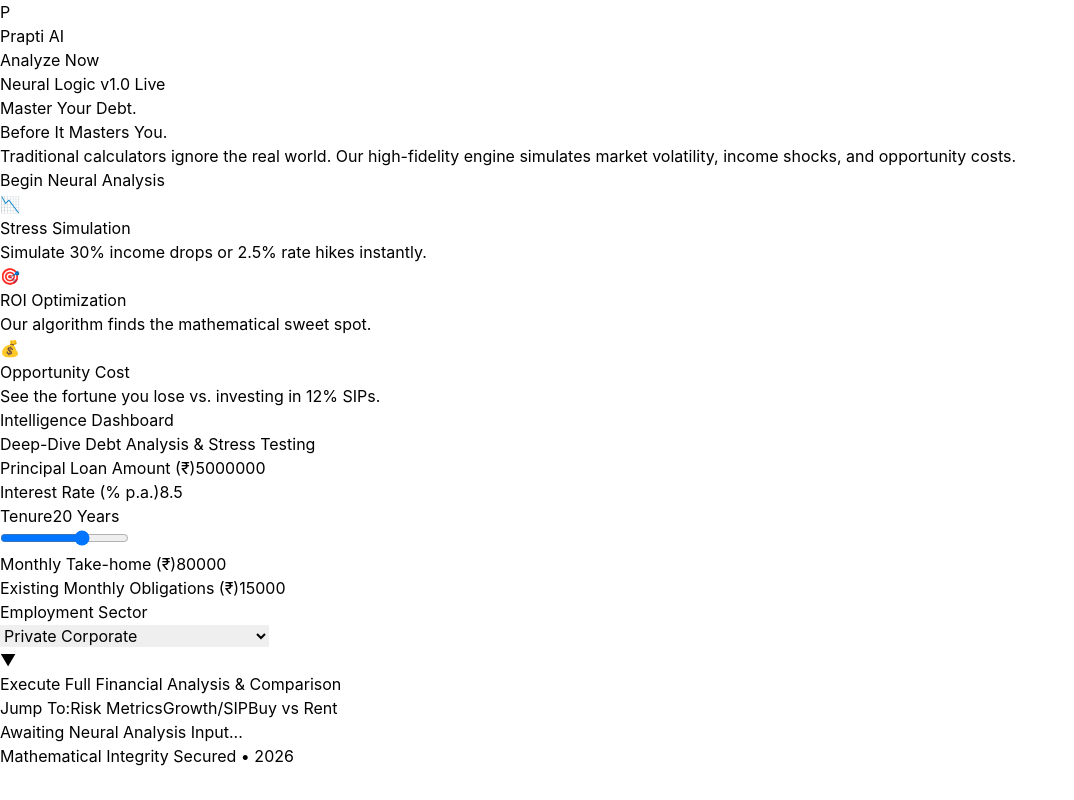
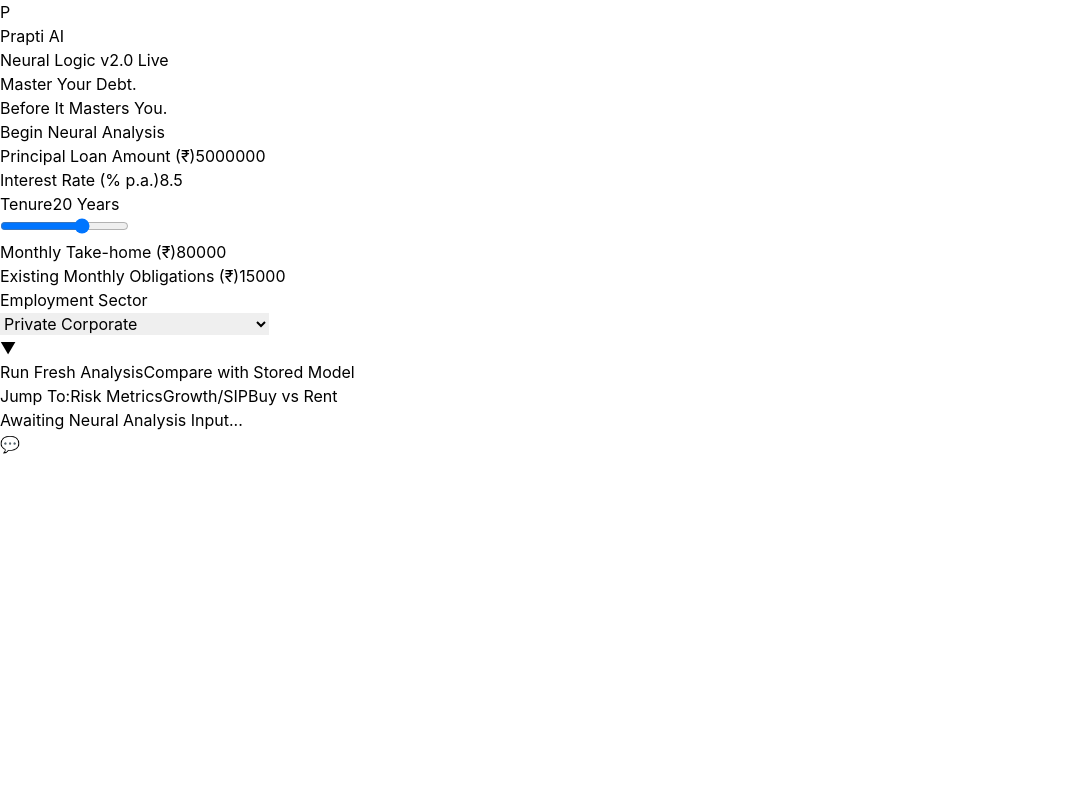
Before and after one commit to KanishkaGarg04/Prapti_AI, a React app in the folder frontend/: page / in a window 1280 px wide. Shown: the whole page, without its empty margins (0-1074 px from the left). Built offline with nearby package versions, Linux system fonts and the light colour scheme; the HTML template or start-up script is replaced by a standard one.

Commit message:
achieved side by side comparison grid

```diff
--- a/frontend/src/App.jsx
+++ b/frontend/src/App.jsx
@@ -9,40 +9,30 @@
 
 // --- LANDING SUB-COMPONENTS ---
 const Hero = ({ onStart }) => (
-  <section className="min-h-[80vh] flex items-center justify-center py-24 px-6 relative overflow-hidden">
-    {/* Decorative background blurs to fill empty space */}
+  <section className="min-h-[50vh] flex items-center justify-center py-16 px-6 relative overflow-hidden">
     <div className="absolute top-1/4 -left-20 w-96 h-96 bg-emerald-500/10 blur-[120px] rounded-full pointer-events-none" />
     <div className="absolute bottom-1/4 -right-20 w-96 h-96 bg-cyan-500/10 blur-[120px] rounded-full pointer-events-none" />
 
     <motion.div
       initial={{ opacity: 0, y: 30 }}
       animate={{ opacity: 1, y: 0 }}
-      className="max-w-6xl mx-auto flex flex-col items-center text-center space-y-10 relative z-10"
+      className="max-w-4xl mx-auto flex flex-col items-center text-center space-y-8 relative z-10"
     >
-      <div className="inline-flex items-center gap-3 px-5 py-2 rounded-full bg-emerald-500/5 border border-emerald-500/20 text-emerald-400 text-[12px] font-bold uppercase tracking-[0.4em]">
-        <span className="relative flex h-2 w-2">
-          <span className="animate-ping absolute inline-flex h-full w-full rounded-full bg-emerald-400 opacity-75"></span>
-          <span className="relative inline-flex rounded-full h-2 w-2 bg-emerald-500"></span>
-        </span>
-        Neural Logic v1.0 Live
+      <div className="inline-flex items-center gap-3 px-5 py-2 rounded-full bg-emerald-500/5 border border-emerald-500/20 text-emerald-400 text-[10px] font-black uppercase tracking-[0.4em]">
+        Neural Logic v2.0 Live
       </div>
 
-      <h1 className="text-6xl md:text-8xl font-black text-white leading-[0.95] tracking-tighter">
+      <h1 className="text-5xl md:text-7xl font-black text-white leading-[0.95] tracking-tighter">
         Master Your Debt. <br/>
-        <span className="text-transparent bg-clip-text bg-gradient-to-r from-emerald-400 via-emerald-200 to-cyan-500">
+        <span className="text-transparent bg-clip-text bg-gradient-to-r from-emerald-400 via-emerald-100 to-cyan-500">
           Before It Masters You.
         </span>
       </h1>
 
-      <p className="text-xl md:text-2xl text-zinc-400 max-w-4xl mx-auto leading-relaxed font-medium tracking-wide">
-        Traditional calculators ignore the real world. Our high-fidelity engine
-        simulates market volatility, income shocks, and opportunity costs.
-      </p>
-
-      <div className="pt-6">
+      <div className="pt-4">
         <button
           onClick={onStart}
-          className="px-12 py-6 bg-emerald-500 hover:bg-emerald-400 text-black font-black rounded-full transition-all hover:scale-105 shadow-[0_0_40px_rgba(16,185,129,0.2)] uppercase tracking-[0.2em] text-sm"
+          className="px-8 py-4 bg-emerald-500 hover:bg-emerald-400 text-black font-black rounded-xl transition-all hover:scale-105 shadow-xl shadow-emerald-500/10 uppercase tracking-[0.2em] text-[10px]"
         >
           Begin Neural Analysis
         </button>
@@ -50,25 +40,6 @@
     </motion.div>
   </section>
 );
-
-const BentoFeatures = () => {
-  const feats = [
-    { title: "Stress Simulation", desc: "Simulate 30% income drops or 2.5% rate hikes instantly.", icon: "📉" },
-    { title: "ROI Optimization", desc: "Our algorithm finds the mathematical sweet spot.", icon: "🎯" },
-    { title: "Opportunity Cost", desc: "See the fortune you lose vs. investing in 12% SIPs.", icon: "💰" }
-  ];
-  return (
-    <div className="grid grid-cols-1 md:grid-cols-3 gap-8 max-w-7xl mx-auto px-10 pb-32">
-      {feats.map((f, i) => (
-        <motion.div key={i} initial={{ opacity: 0, y: 20 }} whileInView={{ opacity: 1, y: 0 }} transition={{ delay: i * 0.1 }} viewport={{ once: true }} className="p-10 rounded-[2.5rem] bg-zinc-900/30 border border-zinc-800/50 hover:border-emerald-500/40 transition-all group relative overflow-hidden">
-          <div className="text-4xl mb-6 group-hover:scale-110 transition-transform duration-300">{f.icon}</div>
-          <h3 className="text-white font-bold text-xl mb-3 tracking-tight">{f.title}</h3>
-          <p className="text-zinc-500 leading-relaxed font-medium">{f.desc}</p>
-        </motion.div>
-      ))}
-    </div>
-  );
-};
 
 // --- MAIN APP COMPONENT ---
 function App() {
@@ -82,7 +53,7 @@
   });
 
   const [results, setResults] = useState({ risk: null, optimize: null, opportunity: null, debtvsrent: null, shocks: null });
-  const [savedResults, setSavedResults] = useState(null); // For Comparison Mode
+  const [savedResults, setSavedResults] = useState(null);
   const [loading, setLoading] = useState(false);
   const [isChatOpen, setIsChatOpen] = useState(false);
 
@@ -94,7 +65,7 @@
   const scrollToSection = (id) => {
     const element = document.getElementById(id);
     if (element) {
-      const yOffset = -100; // Offset for fixed navbar
+      const yOffset = -100;
       const y = element.getBoundingClientRect().top + window.pageYOffset + yOffset;
       window.scrollTo({ top: y, behavior: 'smooth' });
     }
@@ -102,6 +73,12 @@
 
   const runAnalysis = async () => {
     if (loading) return;
+
+    // Move current results to baseline before fetching new data
+    if (results.risk) {
+      setSavedResults({...results});
+    }
+
     setLoading(true);
     try {
       const responses = await Promise.allSettled([
@@ -111,137 +88,159 @@
         axios.post(`${API_BASE}/api/debt-vs-rent`, formData),
         axios.post(`${API_BASE}/api/simulate-shocks`, formData),
       ]);
+
       const getPayload = (res) => (res.status === 'fulfilled' ? res.value.data : null);
 
       const newResults = {
-        risk: getPayload(responses[0]), optimize: getPayload(responses[1]),
-        opportunity: getPayload(responses[2]), debtvsrent: getPayload(responses[3]),
+        risk: getPayload(responses[0]),
+        optimize: getPayload(responses[1]),
+        opportunity: getPayload(responses[2]),
+        debtvsrent: getPayload(responses[3]),
         shocks: getPayload(responses[4])
       };
 
       setResults(newResults);
-      setTimeout(() => scrollToSection('results-anchor'), 150);
-    } catch (err) { console.error(err); } finally { setLoading(false); }
+      setTimeout(() => scrollToSection('results-anchor'), 300);
+    } catch (err) {
+      console.error(err);
+    } finally {
+      setLoading(false);
+    }
   };
 
-  const handleSaveForComparison = () => {
-    setSavedResults({...results});
+  const getDelta = (newVal, oldVal) => {
+    const diff = newVal - oldVal;
+    if (diff === 0) return { text: "No Change", color: "text-zinc-500" };
+    const isGood = diff < 0;
+    return {
+      text: `${diff > 0 ? '+' : ''}${Math.round(diff).toLocaleString()}`,
+      color: isGood ? "text-emerald-400" : "text-rose-400"
+    };
   };
 
   return (
-    <div className="min-h-screen bg-[#0b0f19] text-[15px] text-zinc-400 flex flex-col selection:bg-emerald-500/30 font-sans relative">
+    <div className="min-h-screen bg-[#0b0f19] text-zinc-400 selection:bg-emerald-500/30 font-sans">
 
-      {/* Navigation */}
-      <nav className="fixed top-0 w-full h-16 border-b border-zinc-800/40 flex items-center px-8 justify-between bg-[#0b0f19]/80 backdrop-blur-xl z-[60]">
+      <nav className="fixed top-0 left-0 w-full h-16 border-b border-zinc-800/20 bg-[#0b0f19]/80 backdrop-blur-xl z-[100]">
+        <div className="max-w-7xl mx-auto h-full flex items-center justify-between px-8">
           <div className="flex items-center gap-3">
-          <div className="w-7 h-7 bg-emerald-500 rounded flex items-center justify-center text-black font-black text-xs">P</div>
-          <span className="text-sm font-bold text-white uppercase tracking-[0.2em]">Prapti AI</span>
+            <div className="w-7 h-7 bg-emerald-500 rounded flex items-center justify-center text-black font-black text-[10px]">P</div>
+            <span className="text-[11px] font-black text-white uppercase tracking-[0.4em]">Prapti AI</span>
           </div>
-        <button onClick={() => scrollToSection('app-core')} className="px-5 py-2 bg-zinc-800 hover:bg-zinc-700 text-white text-[11px] font-bold rounded-full transition-all uppercase tracking-widest">
-          Analyze Now
-        </button>
+        </div>
       </nav>
 
-      <div className="flex-1 flex pt-16">
-        <main className="flex-1 overflow-y-auto custom-scrollbar relative">
+      <main className="max-w-[1600px] mx-auto px-6 pt-24 pb-32">
+
         <Hero onStart={() => scrollToSection('app-core')} />
-          <BentoFeatures />
 
-          <div id="app-core" className="max-w-6xl mx-auto p-10 md:p-14 space-y-12 relative scroll-mt-20">
-            <header className="space-y-3 text-center">
-              <h2 className="text-4xl font-bold text-white tracking-tight">Intelligence <span className="text-emerald-500">Dashboard</span></h2>
-              <p className="text-xs text-zinc-500 uppercase font-bold tracking-[0.3em]">Deep-Dive Debt Analysis & Stress Testing</p>
-            </header>
+        <div id="app-core" className="space-y-16 scroll-mt-32">
 
-            <section className="bg-[#111827]/50 border border-zinc-800/60 rounded-[2.5rem] shadow-2xl p-8 md:p-12 relative overflow-hidden">
+          {/* Input Form Wrapper */}
+          <section className="max-w-4xl mx-auto bg-[#111827]/20 border border-zinc-800/40 rounded-[2.5rem] p-10 backdrop-blur-sm">
              <InputForm
                 formData={formData}
                 handleInputChange={handleInputChange}
                 calculateRisk={runAnalysis}
                 loading={loading}
-                  scrollToSection={scrollToSection} // Fixes the Optimize/Opportunity buttons
-                  onSave={handleSaveForComparison} // For future Comparison Button in Form
              />
           </section>
 
-            {/* Results with Comparison Logic */}
-            <div id="results-anchor" className="scroll-mt-20 min-h-[600px] space-y-12">
-              {savedResults && (
-                <div className="flex items-center justify-between bg-emerald-500/10 border border-emerald-500/20 p-4 rounded-2xl">
-                  <span className="text-emerald-400 text-xs font-black uppercase tracking-widest">Comparison Mode Active: New Analysis vs Saved Scenario</span>
-                  <button onClick={() => setSavedResults(null)} className="text-[10px] text-zinc-500 hover:text-white underline uppercase">Reset</button>
+          <div id="results-anchor" className="min-h-[400px] w-full">
+            {savedResults ? (
+              <div className="space-y-10">
+
+                {/* GLOBAL DELTA HEADER */}
+                <div className="bg-emerald-500/5 border border-emerald-500/10 p-6 rounded-3xl flex justify-around items-center max-w-5xl mx-auto">
+                   <div className="text-center">
+                      <p className="text-[9px] font-black text-zinc-600 uppercase tracking-widest">EMI Difference</p>
+                      <p className={`text-xl font-black ${getDelta(results.risk?.monthly_emi, savedResults.risk?.monthly_emi).color}`}>
+                        {getDelta(results.risk?.monthly_emi, savedResults.risk?.monthly_emi).text}
+                      </p>
                    </div>
-              )}
+                   <div className="w-px h-10 bg-zinc-800" />
+                   <div className="text-center">
+                      <p className="text-[9px] font-black text-zinc-600 uppercase tracking-widest">Risk Variance</p>
+                      <p className={`text-xl font-black ${getDelta(results.risk?.risk_score, savedResults.risk?.risk_score).color}`}>
+                        {getDelta(results.risk?.risk_score, savedResults.risk?.risk_score).text}%
+                      </p>
+                   </div>
+                   <button onClick={() => setSavedResults(null)} className="px-6 py-2 bg-zinc-800 hover:bg-zinc-700 text-white text-[9px] font-black rounded-xl uppercase tracking-widest transition-all">
+                     Reset Comparison
+                   </button>
+                </div>
 
-              <div className={savedResults ? "grid grid-cols-1 lg:grid-cols-2 gap-8" : "w-full"}>
-                <div className="space-y-4">
-                  {savedResults && <h4 className="text-[10px] text-emerald-500 font-bold uppercase tracking-[0.2em] text-center">Current Analysis</h4>}
+                {/* SIDE BY SIDE GRID */}
+                <div className="grid grid-cols-1 xl:grid-cols-2 gap-8 w-full">
+
+                  {/* LEFT: CURRENT SCENARIO */}
+                  <div className="space-y-6">
+                    <div className="flex items-center gap-3 px-4">
+                      <div className="w-2 h-2 rounded-full bg-emerald-500 animate-pulse" />
+                      <span className="text-[10px] font-black text-emerald-500 uppercase tracking-widest">Live Computation (Scenario B)</span>
+                    </div>
+                    <div className="bg-emerald-500/[0.02] border border-emerald-500/10 rounded-[3rem] p-4">
                       <ResultsDashboard results={results} formData={formData} />
                     </div>
+                  </div>
 
-                {savedResults && (
-                  <div className="space-y-4 opacity-60 grayscale-[0.3]">
-                    <h4 className="text-[10px] text-zinc-500 font-bold uppercase tracking-[0.2em] text-center">Saved Scenario</h4>
+                  {/* RIGHT: PREVIOUS SCENARIO */}
+                  <div className="space-y-6">
+                    <div className="flex items-center gap-3 px-4">
+                      <div className="w-2 h-2 rounded-full bg-zinc-600" />
+                      <span className="text-[10px] font-black text-zinc-500 uppercase tracking-widest">Baseline Scenario (Scenario A)</span>
+                    </div>
+                    <div className="bg-zinc-900/10 border border-zinc-800/40 rounded-[3rem] p-4 opacity-70 grayscale-[0.4] hover:opacity-100 hover:grayscale-0 transition-all duration-500">
                       <ResultsDashboard results={savedResults} formData={formData} />
+                    </div>
+                  </div>
+
+                </div>
+              </div>
+            ) : (
+              /* Single View when no comparison is active */
+              <div className="max-w-6xl mx-auto">
+                <ResultsDashboard results={results} formData={formData} />
               </div>
             )}
           </div>
         </div>
-          </div>
-          <footer className="py-20 text-center opacity-30"><p className="text-xs uppercase tracking-[0.5em]">Mathematical Integrity Secured • 2026</p></footer>
       </main>
-      </div>
 
       {/* Floating Chatbot */}
-      <div className="fixed bottom-8 right-8 z-[100] flex flex-col items-end gap-4">
+      <div className="fixed bottom-8 right-8 z-[200] flex flex-col items-end gap-4">
         <AnimatePresence>
           {isChatOpen && (
             <motion.div
-              initial={{ opacity: 0, y: 20, scale: 0.95 }}
-              animate={{ opacity: 1, y: 0, scale: 1 }}
-              exit={{ opacity: 0, y: 20, scale: 0.95 }}
-              className="w-96 h-[550px] bg-[#0b0f19] border border-zinc-800 shadow-2xl rounded-3xl overflow-hidden flex flex-col"
+              initial={{ opacity: 0, scale: 0.95, y: 10 }}
+              animate={{ opacity: 1, scale: 1, y: 0 }}
+              exit={{ opacity: 0, scale: 0.95, y: 10 }}
+              className="w-[380px] h-[520px] bg-[#0b0f19] border border-zinc-800 shadow-2xl rounded-2xl overflow-hidden"
             >
-              <div className="p-5 border-b border-zinc-800 bg-zinc-900/30 flex justify-between items-center">
-                <div className="flex items-center gap-3">
-                  <span className="w-2 h-2 bg-emerald-500 rounded-full animate-pulse" />
-                  <span className="text-xs font-black uppercase tracking-widest text-zinc-200">Neural Strategist</span>
+              <div className="p-4 border-b border-zinc-800 bg-zinc-900/40 flex justify-between items-center">
+                <span className="text-[9px] font-black uppercase tracking-widest text-emerald-500 flex items-center gap-2">
+                   <div className="w-1 h-1 rounded-full bg-emerald-500 animate-pulse" />
+                   Neural Strategist
+                </span>
+                <button onClick={() => setIsChatOpen(false)} className="text-zinc-600">✕</button>
               </div>
-                <button onClick={() => setIsChatOpen(false)} className="text-zinc-500 hover:text-white">
-                  <svg xmlns="http://www.w3.org/2000/svg" className="h-5 w-5" viewBox="0 0 20 20" fill="currentColor">
-                    <path fillRule="evenodd" d="M4.293 4.293a1 1 0 011.414 0L10 8.586l4.293-4.293a1 1 0 111.414 1.414L11.414 10l4.293 4.293a1 1 0 01-1.414 1.414L10 11.414l-4.293 4.293a1 1 0 01-1.414-1.414L8.586 10 4.293 5.707a1 1 0 010-1.414z" clipRule="evenodd" />
-                  </svg>
-                </button>
-              </div>
-              <div className="flex-1 overflow-hidden">
               <Chatbot results={results} />
-              </div>
             </motion.div>
           )}
         </AnimatePresence>
-
         <button
           onClick={() => setIsChatOpen(!isChatOpen)}
-          className="w-14 h-14 bg-emerald-500 hover:bg-emerald-400 text-black rounded-full flex items-center justify-center shadow-xl shadow-emerald-500/20 transition-transform active:scale-95"
+          className="w-14 h-14 bg-emerald-500 hover:bg-emerald-400 text-black rounded-2xl flex items-center justify-center shadow-lg transition-all"
         >
-          {isChatOpen ? (
-             <svg xmlns="http://www.w3.org/2000/svg" className="h-6 w-6" fill="none" viewBox="0 0 24 24" stroke="currentColor">
-              <path strokeLinecap="round" strokeLinejoin="round" strokeWidth={2.5} d="M19 9l-7 7-7-7" />
-            </svg>
-          ) : (
-            <svg xmlns="http://www.w3.org/2000/svg" className="h-6 w-6" fill="none" viewBox="0 0 24 24" stroke="currentColor">
-              <path strokeLinecap="round" strokeLinejoin="round" strokeWidth={2.5} d="M8 10h.01M12 10h.01M16 10h.01M9 16H5a2 2 0 01-2-2V6a2 2 0 012-2h14a2 2 0 012 2v8a2 2 0 01-2 2h-5l-5 5v-5z" />
-            </svg>
-          )}
+          {isChatOpen ? '✕' : '💬'}
         </button>
       </div>
 
-      {/* Loading Overlay */}
       {loading && (
-        <div className="fixed inset-0 bg-[#0b0f19]/90 backdrop-blur-md z-[110] flex items-center justify-center">
-          <div className="flex flex-col items-center gap-8">
-            <div className="w-16 h-16 border-2 border-emerald-500/10 border-t-emerald-500 rounded-full animate-spin" />
-            <p className="text-sm font-black text-emerald-500 uppercase tracking-[0.4em] animate-pulse">Running Neural Scenarios</p>
+        <div className="fixed inset-0 bg-[#0b0f19]/90 backdrop-blur-md z-[300] flex items-center justify-center">
+          <div className="flex flex-col items-center gap-4">
+            <div className="w-10 h-10 border-2 border-emerald-500/20 border-t-emerald-500 rounded-full animate-spin" />
+            <p className="text-[9px] font-black text-emerald-500 uppercase tracking-[0.4em] animate-pulse">Computing Differences...</p>
           </div>
         </div>
       )}
--- a/frontend/src/components/InputForm.jsx
+++ b/frontend/src/components/InputForm.jsx
@@ -8,7 +8,6 @@
   onSave,
   loading
 }) {
-  // Increased base font sizes and padding for a better "premium" feel
   const inputClass = "w-full bg-[#0b0f19] border border-zinc-800 rounded-xl px-4 py-3 text-base text-zinc-200 focus:outline-none focus:border-emerald-500/50 focus:ring-1 focus:ring-emerald-500/20 transition-all placeholder:text-zinc-700";
   const labelClass = "block text-[11px] font-black text-zinc-500 uppercase tracking-[0.2em] mb-2 ml-1";
 
@@ -99,37 +98,40 @@
               <option value="freelance">Freelance / Gig Economy</option>
               <option value="self_employed">Business Owner / Self-Employed</option>
             </select>
-            <div className="absolute right-4 top-1/2 -translate-y-1/2 pointer-events-none text-zinc-500">
-              ▼
-            </div>
+            <div className="absolute right-4 top-1/2 -translate-y-1/2 pointer-events-none text-zinc-500">▼</div>
           </div>
         </div>
       </div>
 
-      {/* Main Action Area */}
+      {/* Main Action Area - Dual Button Setup */}
       <div className="pt-6 space-y-6">
         <div className="flex flex-col md:flex-row gap-4">
-          {/* Combined Primary Button */}
+
+          {/* PRIMARY: Run New Analysis */}
           <motion.button
             whileHover={{ scale: 1.01, backgroundColor: '#10b981' }}
             whileTap={{ scale: 0.98 }}
+            onClick={calculateRisk}
+            disabled={loading}
+            className="flex-1 bg-emerald-600 text-white py-5 rounded-2xl font-black text-[10px] uppercase tracking-[0.2em] transition-all shadow-[0_20px_40px_rgba(16,185,129,0.15)] disabled:opacity-50 flex items-center justify-center gap-3"
+          >
+            {loading ? "Processing..." : "Run Fresh Analysis"}
+          </motion.button>
+
+          {/* SECONDARY: Comparison Mode */}
+          <motion.button
+            whileHover={{ scale: 1.01, borderColor: '#10b981' }}
+            whileTap={{ scale: 0.98 }}
             onClick={() => {
-              calculateRisk();
-              if(onSave) onSave(); // Triggers both actions for comparison mode
+              if (onSave) onSave(); // Saves current results to baseline
+              calculateRisk();      // Runs new computation
             }}
             disabled={loading}
-            className="flex-[3] bg-emerald-600 text-white py-5 rounded-2xl font-black text-sm uppercase tracking-[0.2em] transition-all shadow-[0_20px_40px_rgba(16,185,129,0.15)] disabled:opacity-50 flex items-center justify-center gap-3"
+            className="flex-1 bg-transparent border-2 border-zinc-800 text-zinc-300 py-5 rounded-2xl font-black text-[10px] uppercase tracking-[0.2em] transition-all hover:text-emerald-400 disabled:opacity-50 flex items-center justify-center gap-3"
           >
-            {loading ? (
-              <span className="flex items-center gap-2">
-                <svg className="animate-spin h-5 w-5 text-white" viewBox="0 0 24 24">
-                  <circle className="opacity-25" cx="12" cy="12" r="10" stroke="currentColor" strokeWidth="4" fill="none"></circle>
-                  <path className="opacity-75" fill="currentColor" d="M4 12a8 8 0 018-8V0C5.373 0 0 5.373 0 12h4zm2 5.291A7.962 7.962 0 014 12H0c0 3.042 1.135 5.824 3 7.938l3-2.647z"></path>
-                </svg>
-                Processing...
-              </span>
-            ) : "Execute Full Financial Analysis & Comparison"}
+            Compare with Stored Model
           </motion.button>
+
         </div>
 
         {/* Section Quick-Links */}
```
Also changed, not shown: frontend/src/components/ResultsDashboard.jsx (+61 -39 lines). Lines whose indentation alone changed are shown as unchanged.
